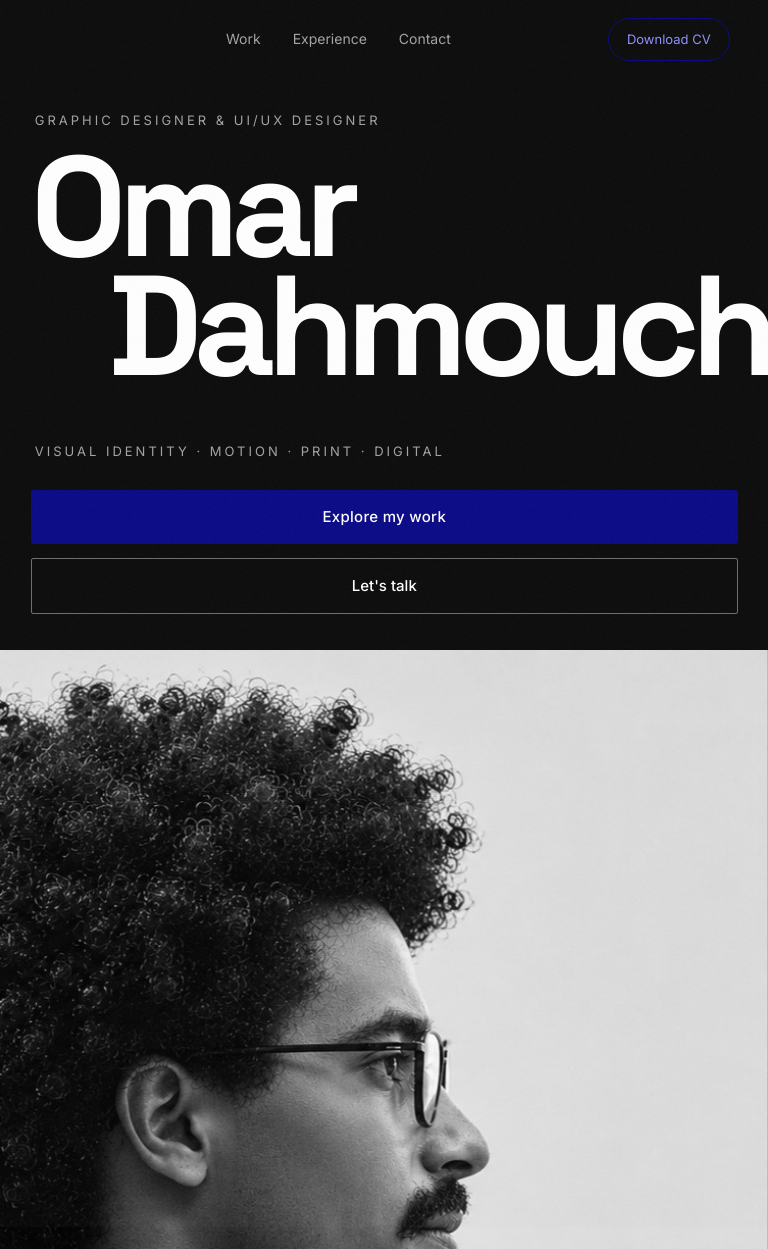
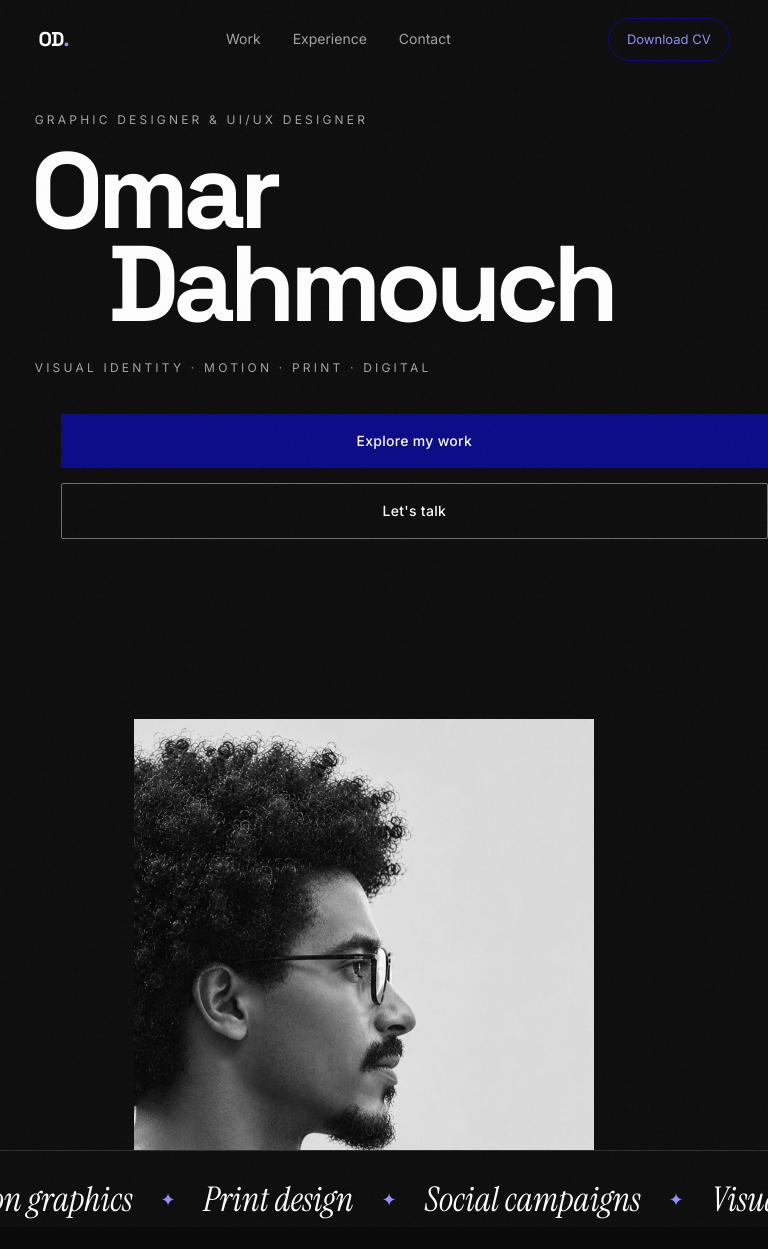
Before and after one commit to omarD/omar-portfolio, a plain HTML site: page index.html in a window 768 px wide. Shown: the top 1249 px of the page. Drawn offline with Linux system fonts and the light colour scheme.

Commit message:
Hero refinement: visible logo, tighter headline, button and spacing polish
Co-Authored-By: Claude Haiku 5.5 <noreply@anthropic.com>
Claude-Session: https://claude.ai/code/session_01DnwKmaQGJ7iaZUUY8iV6b2

```diff
--- a/styles.css
+++ b/styles.css
@@ -809,3 +809,29 @@ body { animation: pageIn 0.8s ease both; }
 .hero__tag { margin-top: 56px !important; }
 .hero__actions { bottom: 7vh; }
 @media (max-width: 900px) { .hero__name { font-size: clamp(56px, 18.5vw, 150px); } .hero__name .g { padding-left: 10vw; } }
+
+/* ===== Hero refinement pass ===== */
+.nav:not(.is-scrolled) .nav__logo { opacity: 1; }
+.hero__name { letter-spacing: -0.055em; line-height: 0.86; }
+.hero__name .g { padding-left: clamp(0px, 10vw, 200px); }
+.hero__kicker { font-size: 12px; letter-spacing: 3.2px; }
+.hero__tag { font-size: 12px; letter-spacing: 3.2px; line-height: 1.7; max-width: 520px; }
+.hero__actions .btn { padding: 16px 30px; font-size: 14px; letter-spacing: 0.3px; border-width: 1px; transition: transform 0.35s var(--ease), background 0.3s, color 0.3s, border-color 0.3s; }
+.hero__actions .btn--ghost:hover { background: #fff; color: #0a0a0a; border-color: #fff; }
+.hero__photo img { object-position: 62% 35%; }
+@media (min-width: 1600px) {
+  .hero__name { font-size: clamp(56px, 13vw, 270px); }
+  .hero__photo { width: min(40vw, 760px) !important; }
+}
+@media (min-width: 901px) and (max-width: 1100px) {
+  .hero__name { font-size: clamp(56px, 12vw, 150px); }
+  .hero__photo { width: min(40vw, 380px) !important; right: 4vw; }
+  .hero__text { padding-top: 130px; }
+}
+@media (min-width: 701px) and (max-width: 900px) {
+  .hero__name { font-size: clamp(56px, 14vw, 120px); }
+  .hero__photo { width: min(70vw, 460px) !important; right: 20px; top: 18vh; }
+  .hero__actions { position: relative !important; bottom: auto !important; margin-top: 36px; }
+  .hero__tag { margin-top: 28px !important; }
+}
+.hero__tag { margin-bottom: 36px !important; }
```
